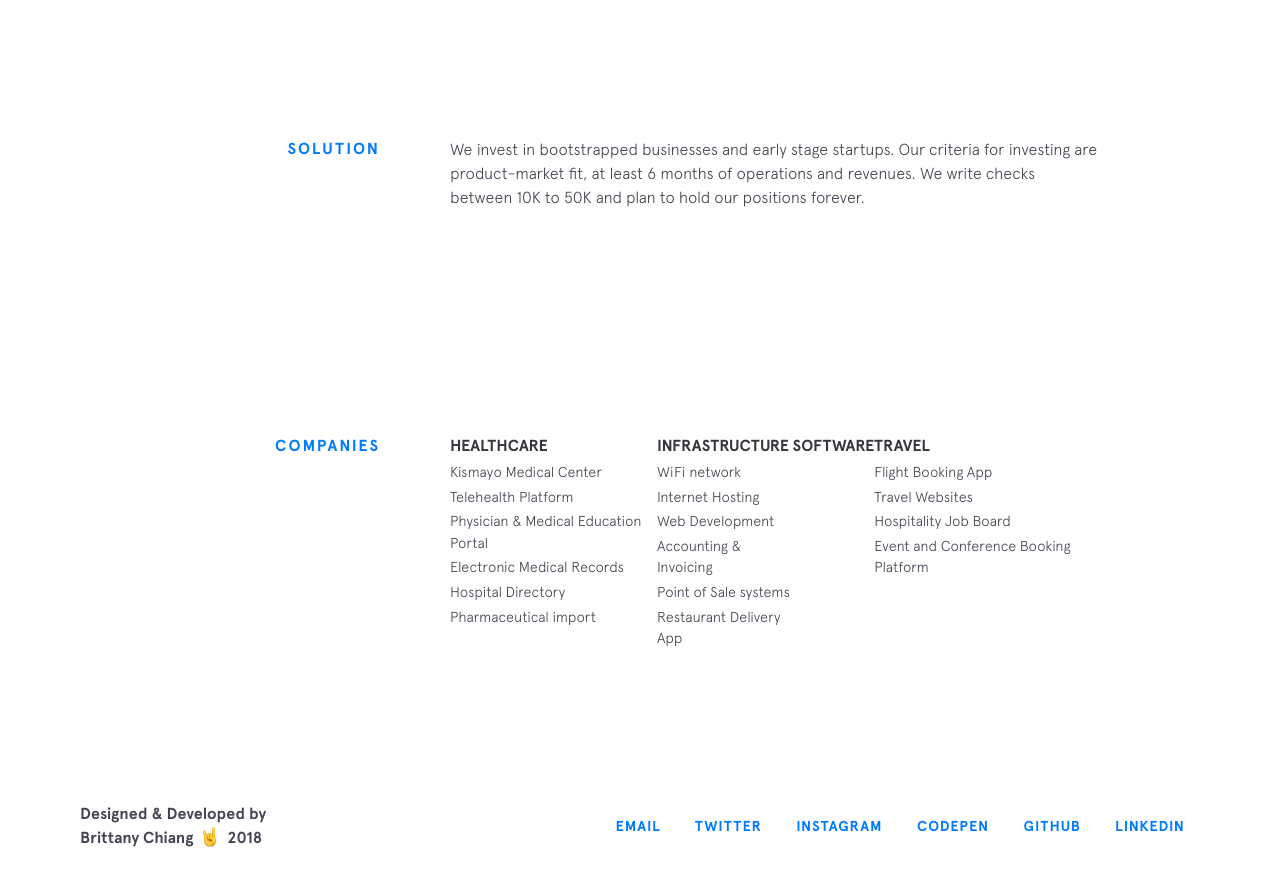
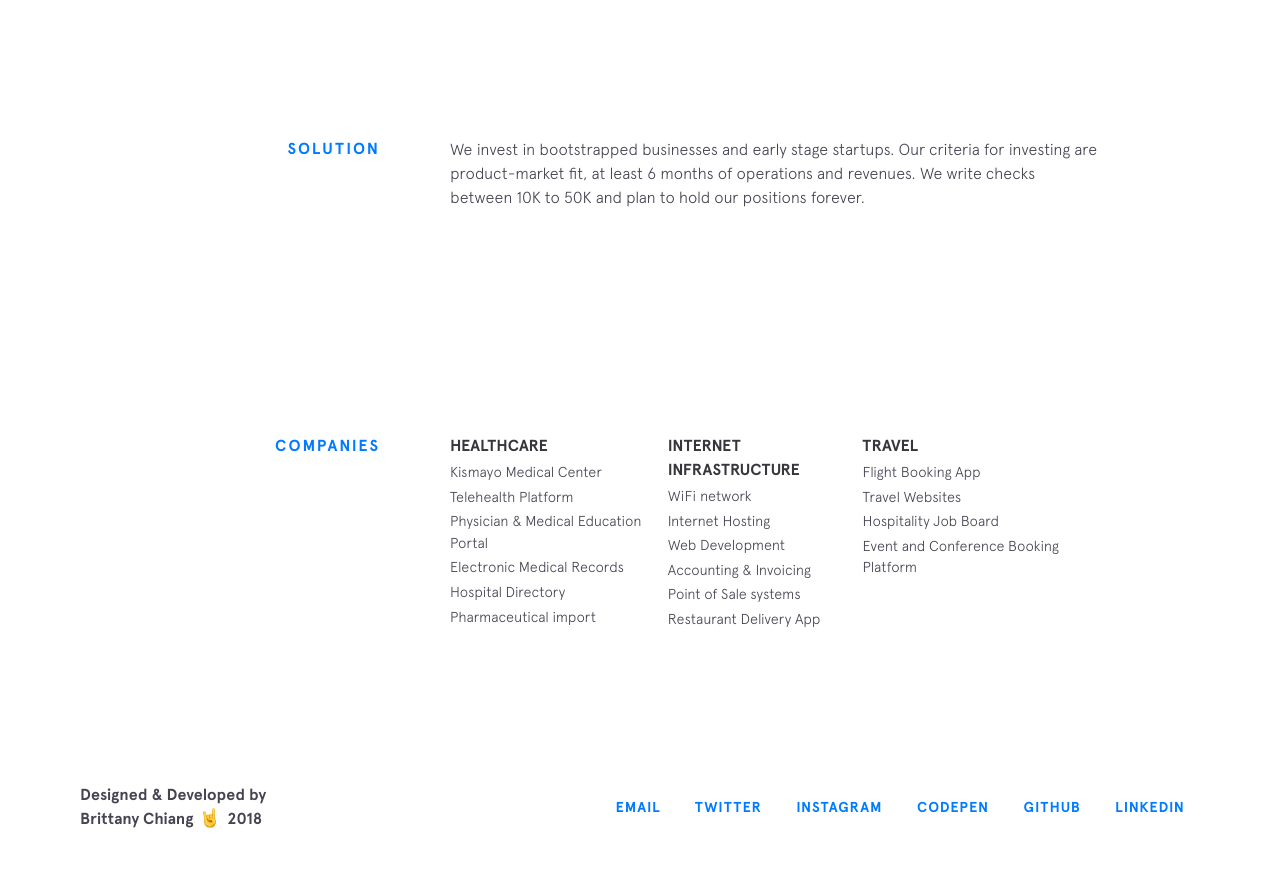
Before and after one commit to dahsoon/dahsoon.github.io, a Jekyll site: the page built from index.html, in a window 1280 px wide and 900 px high, scrolled down 1457 px. Shown: the top 886 px of the window. Built offline with Jekyll 4.4.1, drawn with Linux system fonts in a browser that asks for light colours; nearby versions of some CDN libraries.

Commit message:
create site

```diff
--- a/_includes/skills.html
+++ b/_includes/skills.html
@@ -11,7 +11,7 @@
         </ul>
       </div>
       <div class="skillz__category">
-        <div class="skillz__category__label">Infrastructure</div>
+        <div class="skillz__category__label">Internet Infrastructure</div>
         <ul>
           {% for framework in site.data.skills.internet %}
           <li class="skillz__category__item">{{framework.item}}</li>
@@ -19,7 +19,7 @@
         </ul>
       </div>
       <div class="skillz__category">
-        <div class="skillz__category__label">Software</div>
+        <div class="skillz__category__label"></div>
         <ul>
           {% for tool in site.data.skills.software %}
           <li class="skillz__category__item">{{tool.item}}</li>
```
